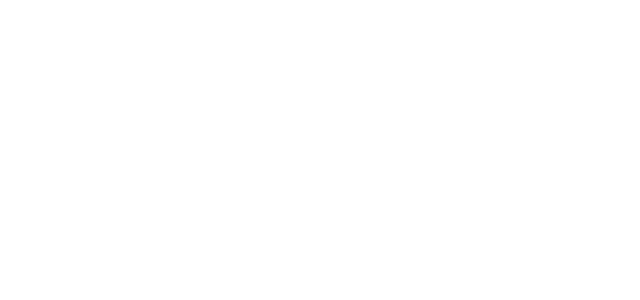
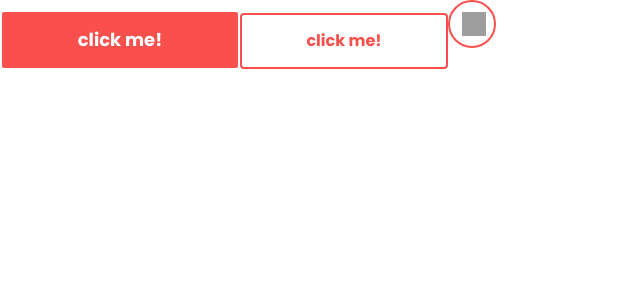
Before and after one commit to Group2ColDevClub/Travel-log-app, a React (Create React App) app in the folder frontend/: page / in a window 1280 px wide. Shown: the top 300 px of the page, without its empty margins (0-640 px from the left). Built offline with nearby package versions, Linux system fonts and the light colour scheme; grey boxes are pictures that could not be loaded.

Commit message:
fix icon to be an object

```diff
--- a/frontend/src/App.js
+++ b/frontend/src/App.js
@@ -1,3 +1,18 @@
-export default function App() {
-  return <div className='App' />;
+import './components/ui/Button/button.module.css';
+import Button from './components/ui/Button/button';
+import plusSign from './assets/plusSign.png';
+
+function App() {
+  const onClick = () => {
+    console.log('clicked');
+  };
+
+  return (
+    <div className='App'>
+      <Button label='click me!' variant='primary' size='l' onClick={onClick} />
+      <Button label='click me!' variant='secondary' size='m' onClick={onClick} />
+      <Button icon={{ src: plusSign, alt: 'icon alt text' }} variant='tertiary' size='s' onClick={onClick} shape='circle' />
+    </div>
+  );
 }
+export default App;
--- a/frontend/src/components/ui/Button/button.js
+++ b/frontend/src/components/ui/Button/button.js
@@ -3,10 +3,14 @@
 
 function Button({ label, icon, onClick, size, variant, type, shape, className }) {
   const iconElement = icon ? (
-    <div className={styles.button_icon_wrapper}>
-      <img src={icon} alt={icon.alt} className={shape === 'circle' ? styles.button_circle_icon : styles.button_rectangle_icon} />
-    </div>
+    <img src={icon.src} alt={icon.alt} className={shape === 'circle' ? styles.button_circle_icon : styles.button_rectangle_icon} />
   ) : null;
+
+  const hasLabel = label !== undefined;
+  const hasIcon = icon !== undefined;
+  if (!hasLabel && !hasIcon) {
+    console.error('Button must have either a label or an icon.');
+  }
 
   return (
     <button
@@ -16,7 +20,10 @@
       onClick={onClick}
       type={type}
     >
-      {label || !icon ? label : iconElement}
+      {/* Show label only if icon is not available */}
+      {hasLabel && !hasIcon && label}
+      {/* Show icon only if label is not available */}
+      {!hasLabel && hasIcon && iconElement}
     </button>
   );
 }
@@ -30,7 +37,10 @@
 
 Button.propTypes = {
   label: PropTypes.string,
-  icon: PropTypes.string,
+  icon: PropTypes.shape({
+    icon: PropTypes.string.isRequired,
+    alt: PropTypes.string.isRequired,
+  }),
   onClick: PropTypes.func.isRequired,
   size: PropTypes.oneOf(['s', 'm', 'l']),
   variant: PropTypes.oneOf(['primary', 'secondary', 'tertiary']),
```
